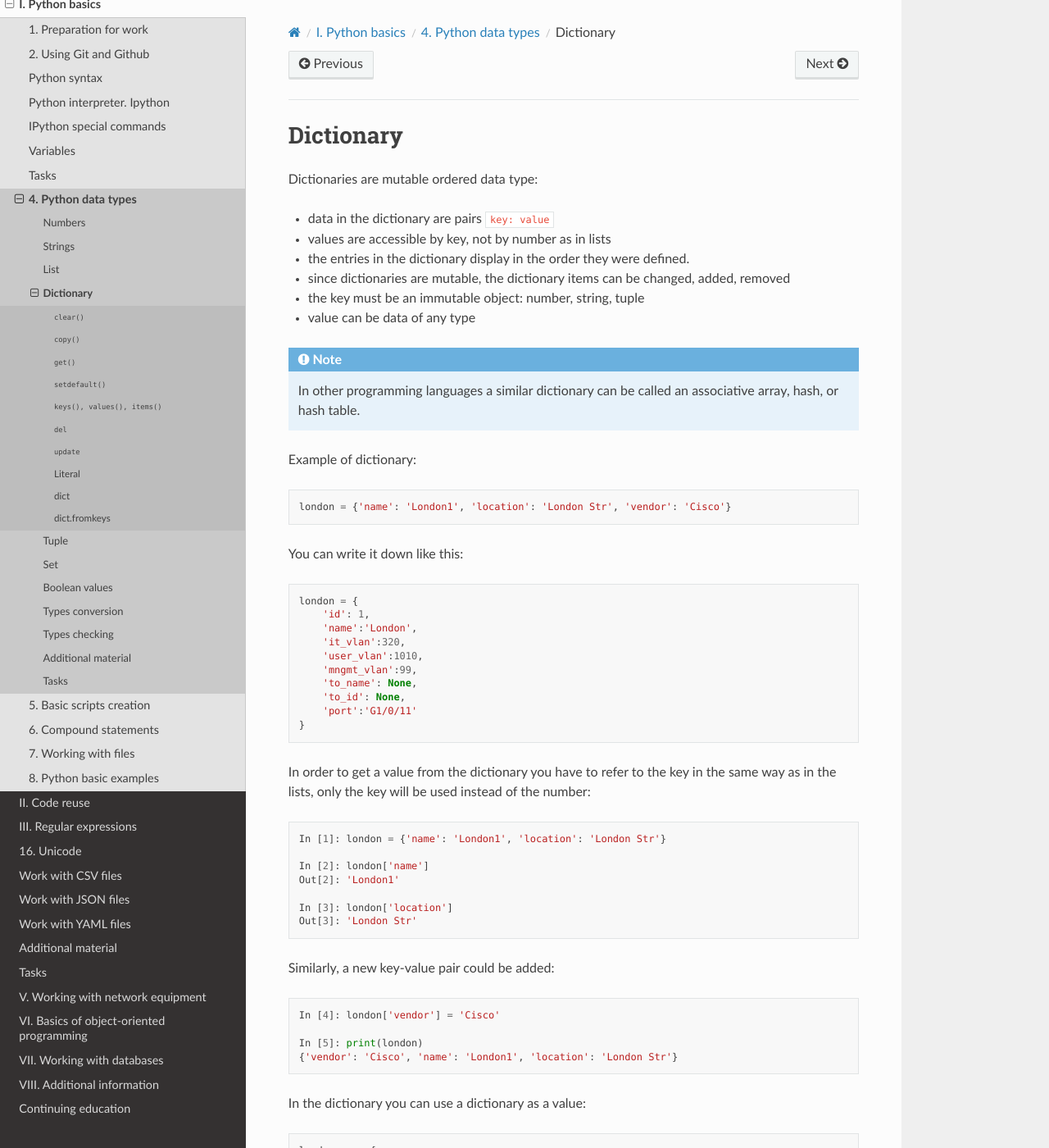
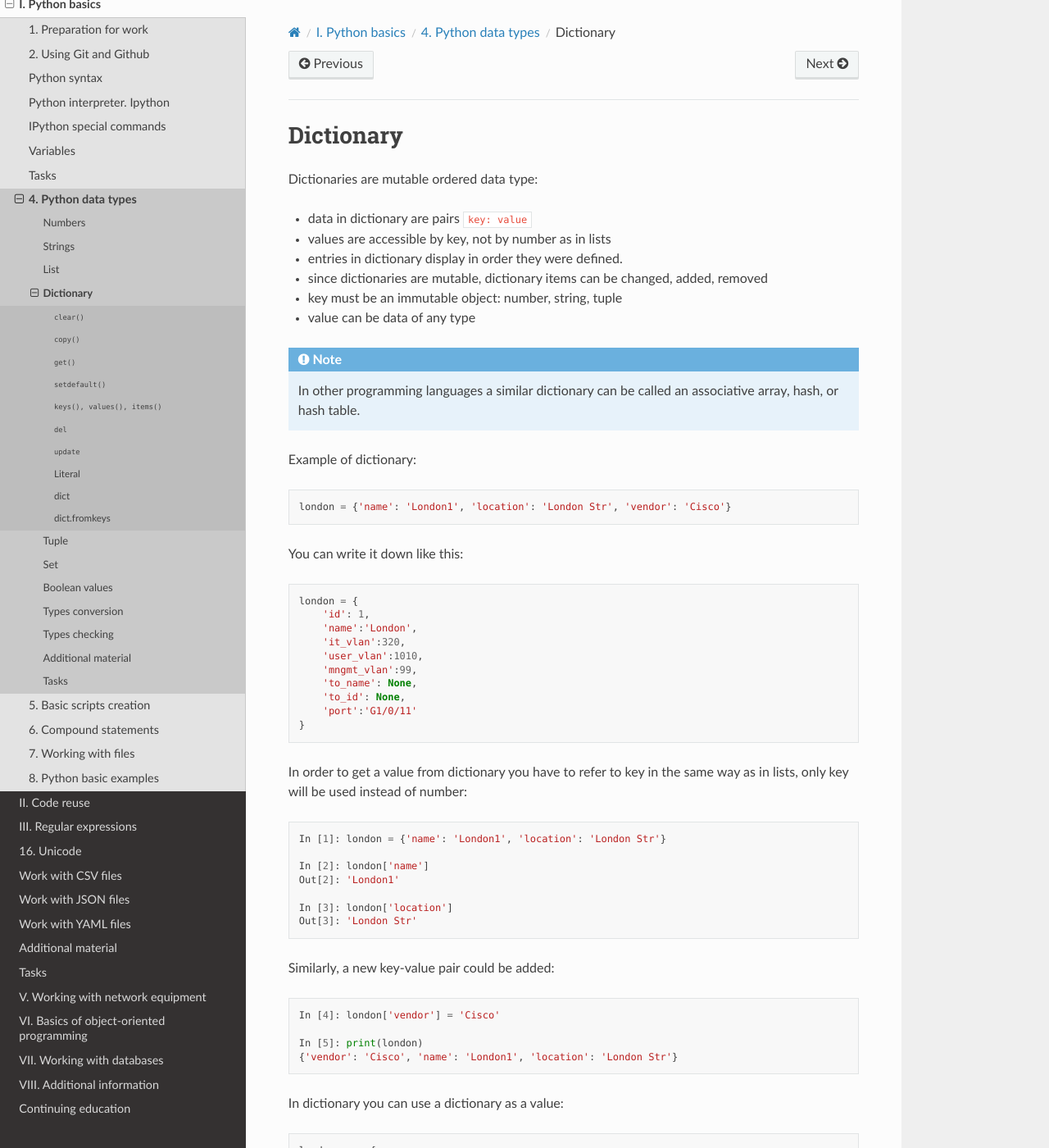
Before and after one commit to natenka/pyneng-book-en, a Sphinx documentation site: the page built from docs/source/book/04_data_structures/6_dicts.rst, in a window 1280 px wide and 1400 px high. Shown: the whole window at 82% size. Built offline with Sphinx 7.4.7 and the Read the Docs theme 2.0.0, drawn with Linux system fonts in a browser that asks for light colours; pages that are not in the unit, such as notebooks, are missing from menus; some of the changed text lies outside the part shown.

Commit message:
Update 6_dicts.rst

```diff
--- a/docs/source/book/04_data_structures/6_dicts.rst
+++ b/docs/source/book/04_data_structures/6_dicts.rst
@@ -3,11 +3,11 @@ Dictionary
 
 Dictionaries are mutable ordered data type:
 
-* data in the dictionary are pairs ``key: value``
+* data in dictionary are pairs ``key: value``
 * values are accessible by key, not by number as in lists
-* the entries in the dictionary display in the order they were defined.
-* since dictionaries are mutable, the dictionary items can be changed, added, removed
-* the key must be an immutable object: number, string, tuple
+* entries in dictionary display in order they were defined.
+* since dictionaries are mutable, dictionary items can be changed, added, removed
+* key must be an immutable object: number, string, tuple
 * value can be data of any type
 
 .. note::
@@ -34,7 +34,7 @@ You can write it down like this:
         'port':'G1/0/11'
     }
 
-In order to get a value from the dictionary you have to refer to the key in the same way as in the lists, only the key will be used instead of the number:
+In order to get a value from dictionary you have to refer to key in the same way as in lists, only key will be used instead of number:
 
 .. code:: python
 
@@ -55,7 +55,7 @@ Similarly, a new key-value pair could be added:
     In [5]: print(london)
     {'vendor': 'Cisco', 'name': 'London1', 'location': 'London Str'}
 
-In the dictionary you can use a dictionary as a value:
+In dictionary you can use a dictionary as a value:
 
 .. code:: python
 
@@ -86,7 +86,7 @@ In the dictionary you can use a dictionary as a value:
         }
     }
 
-You can get values from the nested dictionary by:
+You can get values from nested dictionary by:
 
 .. code:: python
 
@@ -99,7 +99,7 @@ You can get values from the nested dictionary by:
     In [9]: london_co['sw1']['ip']
     Out[9]: '10.255.0.101'
 
-The sorted() function sorts the dictionary keys in ascending order and returns a new list with sorted keys:
+Function sorted() sorts dictionary keys in ascending order and returns a new list with sorted keys:
 
 .. code:: python
 
```
